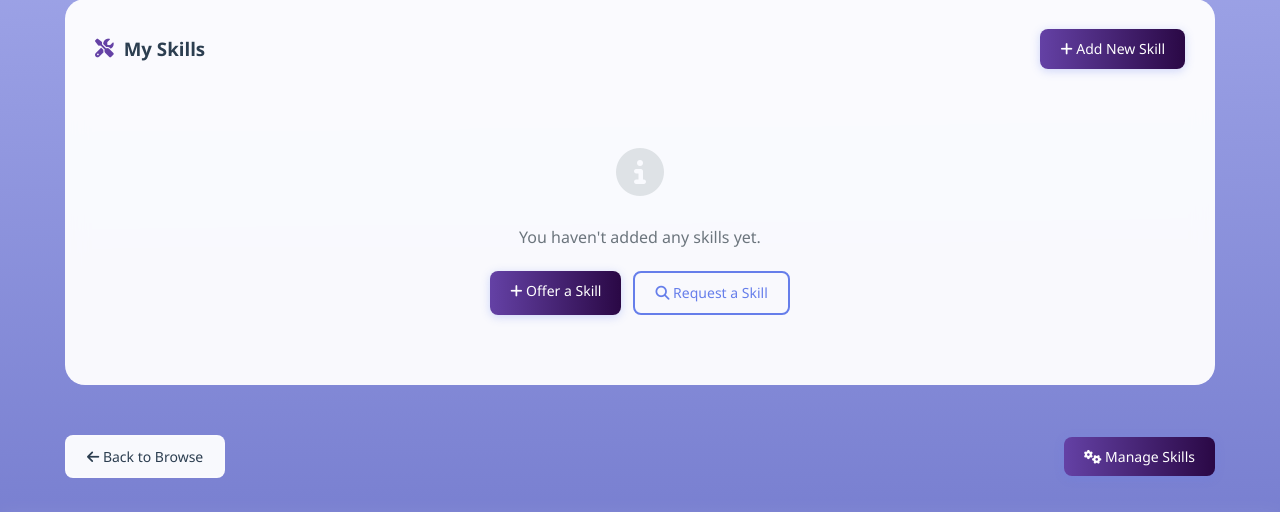
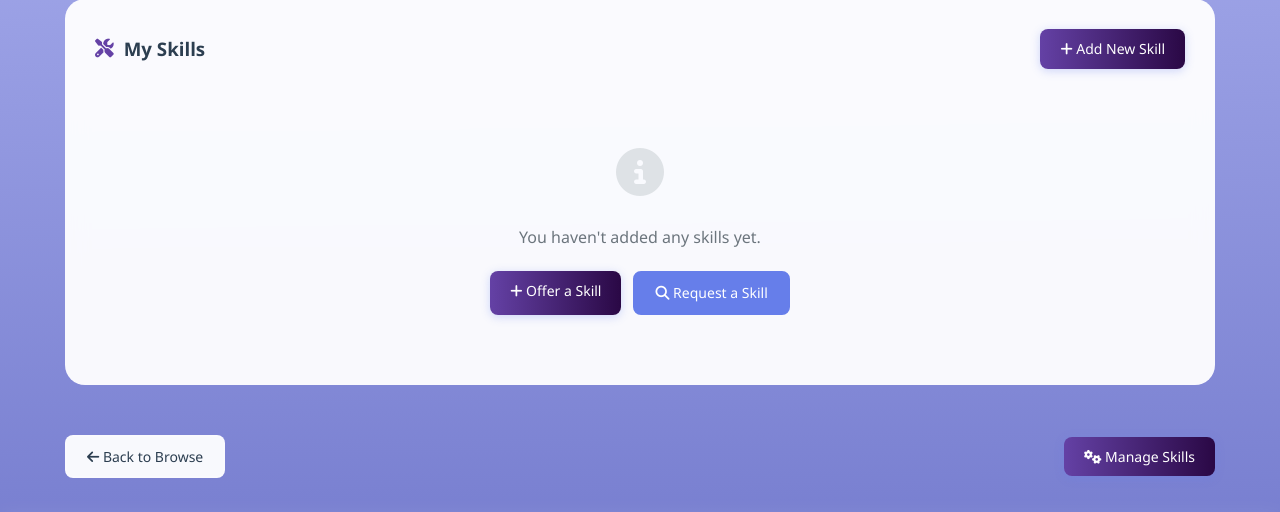
Before and after one commit to krismutalapova/SkillSwap, a Django app: page /profile/ in a window 1280 px wide. Shown: the part 829-1341 px from the top of the page. Run offline with Django 4.2, Linux system fonts and the light colour scheme; the visitor is signed in with stand-in values (Sample User, id 1); data comes from the database, SQL or seed files in the repository; data that the repository does not hold is empty.

Commit message:
fix(css): align utility classes with design system variables

```diff
--- a/static/css/utilities.css
+++ b/static/css/utilities.css
@@ -142,13 +142,14 @@
   font-family: inherit;
   font-size: var(--font-size-base);
   line-height: var(--line-height-normal);
-  background: transparent;
+  background-color: var(--color-secondary); /* Changed from transparent to ensure background color for test */
+  background: var(--color-secondary); /* Ensure background property also has color */
+  color: var(--color-text-white); /* Changed to white for better contrast */
+}
+
+.btn-secondary:hover {
+  background-color: var(--color-secondary-light);
   color: var(--color-secondary);
-}
-
-.btn-secondary:hover {
-  background: var(--color-secondary);
-  color: var(--color-text-white);
   transform: var(--transform-hover-up);
   box-shadow: var(--shadow-hover-light);
 }
```
